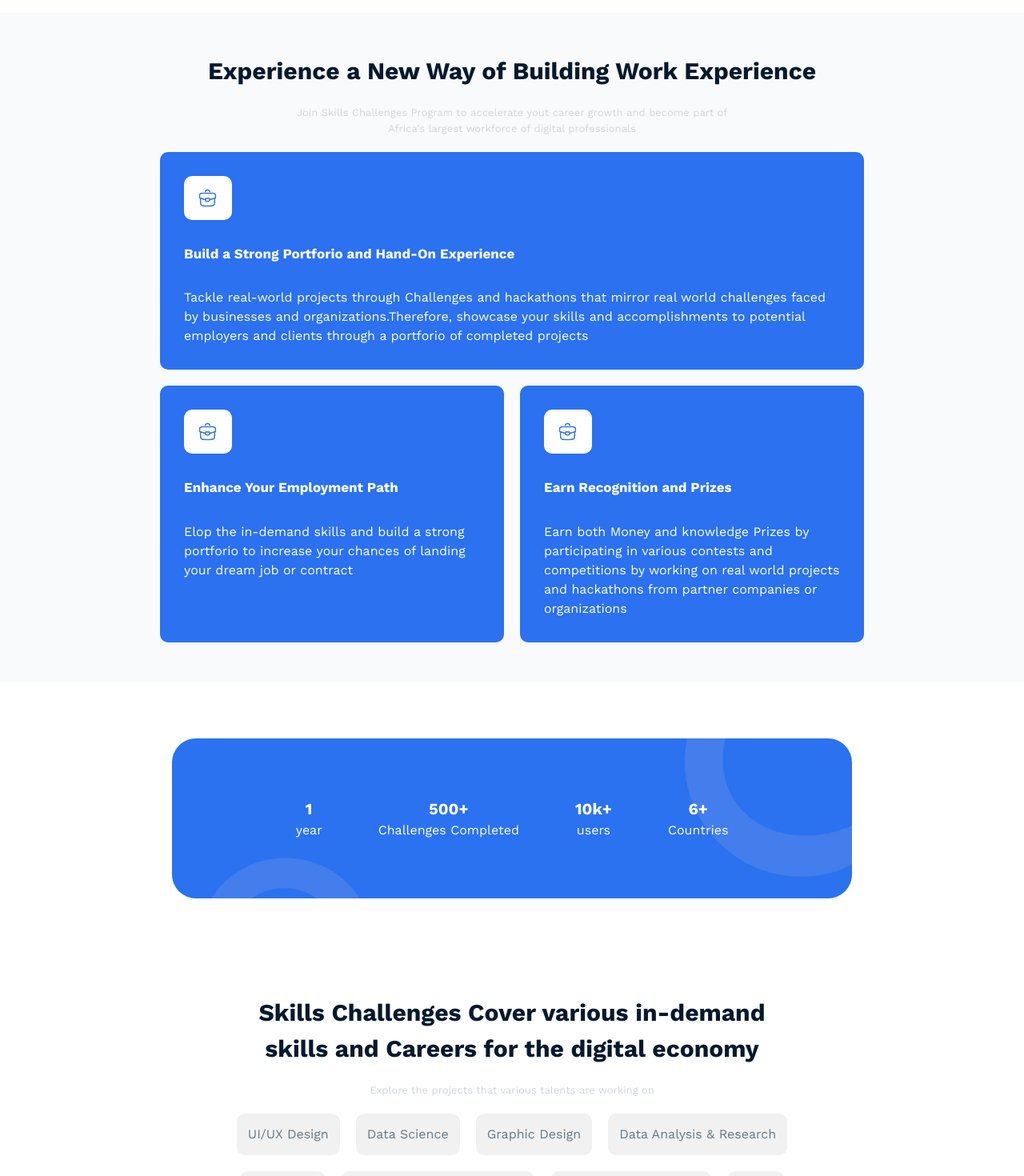
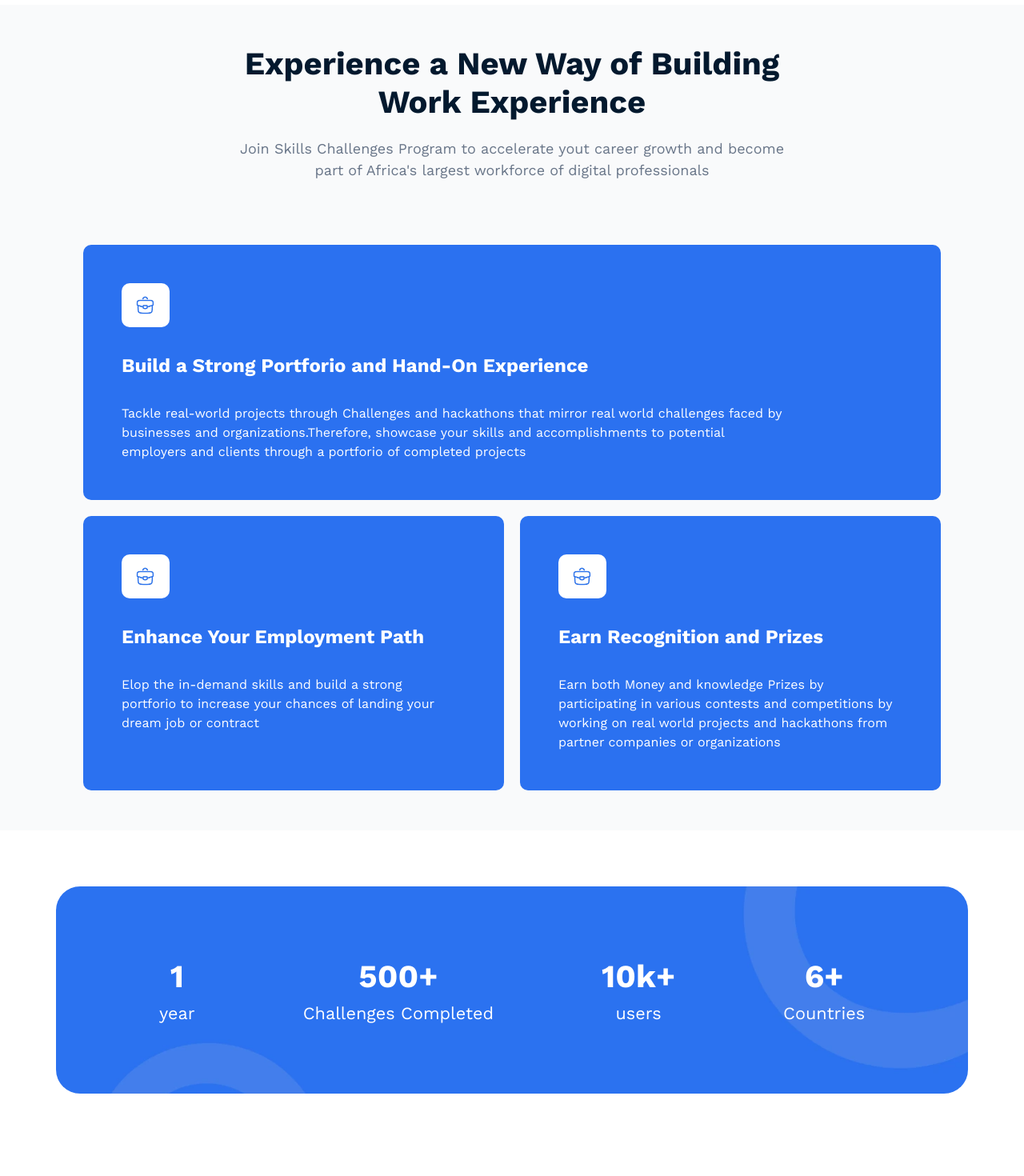
Before and after one commit to CyberMarinesTeam/umurava_challenge_frontend, a Next.js app: page / in a window 1280 px wide. Shown: the part 680-2150 px from the top of the page at 80% size. Built offline with nearby package versions, Linux system fonts and the light colour scheme.

Commit message:
adding on the UI

```diff
--- a/app/page.tsx
+++ b/app/page.tsx
@@ -19,7 +19,7 @@ export default function Home() {
     <main className="">
       <NavBar />
 
-      <section className="flex pb-[50px]   flex-row items-center justify-center space-x-[10px] mt-[50px] ">
+      <section className="flex pb-[50px]   flex-row items-center justify-center  mt-[50px] ">
         <div className="flex flex-col space-y-[30px] text-left mt-[60px] w-[570px]">
           <h2 className="text-[#2B71f0] leading-[52.8px] font-bold text-[44px]">
             Build Work Experience through Skills Challenges Program
@@ -29,37 +29,37 @@ export default function Home() {
             working on Hands-on projects & Hackathons from various businesses &
             organizations
           </p>
-          <button className="bg-[#2B71f0] mt-[40px] w-[201px] h-[56px]  text-[16px] rounded-[9px] font-semibold text-white">
+          <button className="bg-[#2B71f0] mt-[40px] w-[201px] h-[56px]  text-[16px] rounded-[5px] font-semibold text-white">
             Get Started
           </button>
         </div>
         <img
           src="/homePagePhoto.webp"
-          className="h-[500px] w-auto"
+          className="h-[490px] w-auto"
           draggable="false"
           alt="home image"
         />
       </section>
       <section className="flex flex-col space-y-[20px] pb-[50px] bg-[#F9FAFB] items-center pt-[50px] justify-center">
-        <h2 className="text-[#03192E] text-[30px] font-bold">
+        <h2 className="text-[#03192E] leading-[48px] text-[40px] w-[700px] text-center font-bold">
           Experience a New Way of Building Work Experience
         </h2>
-        <p className="text-gray-300 text-[13px] w-[580px] text-center">
+        <p className="text-[#687588]  text-[18px] w-[710px] text-center">
           Join Skills Challenges Program to accelerate yout career growth and
           become part of Africa's largest workforce of digital professionals{" "}
         </p>
-        <div className="flex flex-col w-full px-[200px] space-y-[20px]">
-          <div className="bg-[#2B71F0] space-y-[30px] rounded-[10px] w-full p-[30px] flex flex-col">
+        <div className="flex  flex-col items-center justify-center w-[1072px]  space-y-[20px]">
+          <div className="bg-[#2B71F0] mt-[60px] space-y-[30px] rounded-[10px] w-[1072px] p-[48px] flex flex-col">
             <img
               src="/bagLogo.webp"
               draggable="false"
               className="w-[60px] rounded-[10px] h-auto"
               alt="bag logo"
             />
-            <h2 className="font-bold text-white text-[17px]">
+            <h2 className="font-bold text-white text-[24px]">
               Build a Strong Portforio and Hand-On Experience
             </h2>
-            <p className="text-white">
+            <p className="text-white text-[16px] w-[829px]">
               Tackle real-world projects through Challenges and hackathons that
               mirror real world challenges faced by businesses and
               organizations.Therefore, showcase your skills and accomplishments
@@ -68,32 +68,32 @@ export default function Home() {
             </p>
           </div>
           <div className="flex flex-row space-x-[20px]">
-            <div className="bg-[#2B71F0] space-y-[30px]  rounded-[10px] w-full p-[30px] flex flex-col">
+            <div className="bg-[#2B71F0] space-y-[30px]  rounded-[10px] w-full p-[48px] flex flex-col">
               <img
                 src="/bagLogo.webp"
                 draggable="false"
                 className="w-[60px] rounded-[10px] h-auto"
                 alt="bag logo"
               />
-              <h2 className="font-bold text-white text-[17px]">
+              <h2 className="font-bold text-white text-[24px]">
                 Enhance Your Employment Path
               </h2>
-              <p className="text-white">
+              <p className="text-white text-[16px] w-[400px]">
                 Elop the in-demand skills and build a strong portforio to
                 increase your chances of landing your dream job or contract
               </p>
             </div>
-            <div className="bg-[#2B71F0]  space-y-[30px] rounded-[10px] w-full p-[30px] flex flex-col">
+            <div className="bg-[#2B71F0]  space-y-[30px] rounded-[10px] w-full p-[48px] flex flex-col">
               <img
                 src="/bagLogo.webp"
                 draggable="false"
                 className="w-[60px] rounded-[10px] h-auto"
                 alt="bag logo"
               />
-              <h2 className="font-bold text-white text-[17px]">
+              <h2 className="font-bold text-white text-[24px]">
                 Earn Recognition and Prizes
               </h2>
-              <p className="text-white">
+              <p className="text-white text-[16px]">
                 Earn both Money and knowledge Prizes by participating in various
                 contests and competitions by working on real world projects and{" "}
                 hackathons from partner companies or organizations
@@ -103,44 +103,44 @@ export default function Home() {
         </div>
       </section>
       <section className="flex items-center p-[70px] justify-center">
-        <div className="bg-[url('/cardBg.webp')] text-white bg-cover bg-center h-[200px] space-x-[70px] rounded-[30px] w-[850px] flex flex-row items-center justify-center">
+        <div className="bg-[url('/cardBg.webp')] text-white bg-cover bg-center h-[259px] space-x-[135px] rounded-[30px] w-[1222px] flex flex-row items-center justify-center">
           <div className="grid place-items-center grid-cols-1">
-            <span className="font-bold text-[20px]">1</span>
-            <span>year</span>
+            <span className="font-bold text-[40px]">1</span>
+            <span className="text-[21.65px]">year</span>
           </div>
           <div className="grid place-items-center grid-cols-1">
-            <span className="font-bold text-[20px]">500+</span>
-            <span>Challenges Completed</span>
+            <span className="font-bold text-[40px]">500+</span>
+            <span className="text-[21.65px]">Challenges Completed</span>
           </div>
           <div className="grid place-items-center grid-cols-1">
-            <span className="font-bold text-[20px]">10k+</span>
-            <span>users</span>
+            <span className="font-bold text-[40px]">10k+</span>
+            <span className="text-[21.65px]">users</span>
           </div>
           <div className="grid place-items-center grid-cols-1">
-            <span className="font-bold text-[20px]">6+</span>
-            <span>Countries</span>
+            <span className="font-bold text-[40px]">6+</span>
+            <span className="text-[21.65px]">Countries</span>
           </div>
         </div>
       </section>
-      <section className="flex flex-col space-y-[20px] pb-[50px] items-center pt-[50px] justify-center">
-        <h2 className="text-[#03192E] text-[30px] w-[700px] text-center font-bold">
+      <section className="flex flex-col  pb-[50px] items-center pt-[50px] justify-center">
+        <h2 className="text-[#03192E] text-[40px] mb-[20px] leading-[48px] w-[1000px] text-center font-bold">
           Skills Challenges Cover various in-demand skills and Careers for the
           digital economy{" "}
         </h2>
-        <p className="text-gray-300 text-[13px] w-[580px] text-center">
+        <p className="text-[#687588]  mb-[45px] text-[18px] w-[580px] text-center">
           Explore the projects that various talents are working on{" "}
         </p>
-        <div className="flex flex-wrap justify-center gap-[20px] w-[700px] ">
+        <div className="flex flex-wrap   justify-center gap-[20px] w-[700px] ">
           {courseNames.map((courseName: string, index) => (
             <button
               key={index}
-              className="bg-[#f1f1f1] hover:bg-[#2b71f0] rounded-[10px] text-[#657888] p-[14px] transition-all duration-150 hover:text-white"
+              className="bg-[#f1f1f1] hover:bg-[#2b71f0] rounded-[6px] text-[#657888] py-[14px] px-[24px] transition-all duration-150 hover:text-white"
             >
               {courseName}
             </button>
           ))}
         </div>
-        <div className="bg-[#f1f1f1] py-[80px]  px-[50px] w-[1100px] rounded-[20px] grid grid-cols-2 place-items-center">
+        <div className="bg-[#f1f1f1] py-[80px] mt-[100px]  px-[50px] w-[1100px] rounded-[20px] grid grid-cols-2 place-items-center">
           {/* <div className="flex flex-col space-y-[40px] items-start">
             <span className="bg-white p-[10px] rounded-[10px]">
               <img
@@ -163,7 +163,6 @@ export default function Home() {
             </span>
           </div> */}
           {/* <img src="/computerDashboard.webp" alt="computer" /> */}
-          <Carousel slides={slides} />
         </div>
       </section>
     </main>
```
